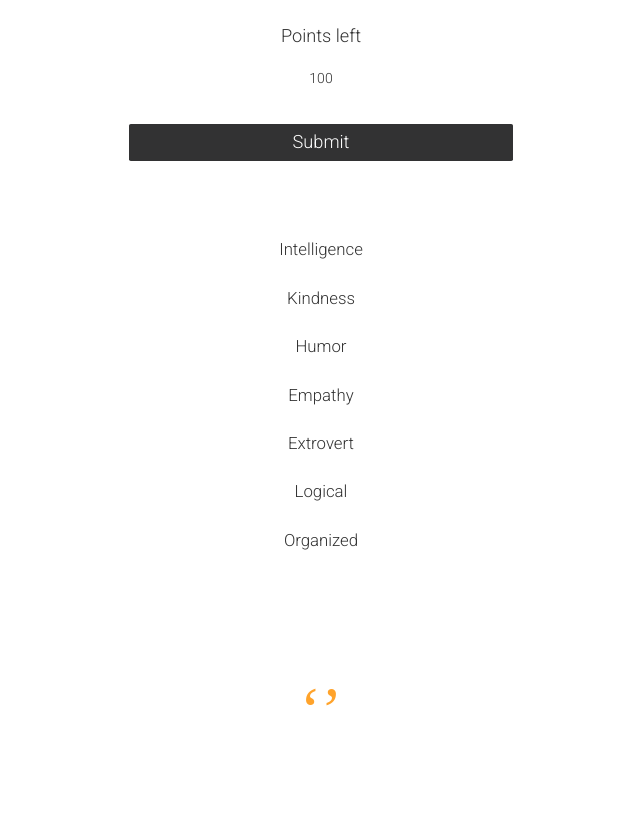
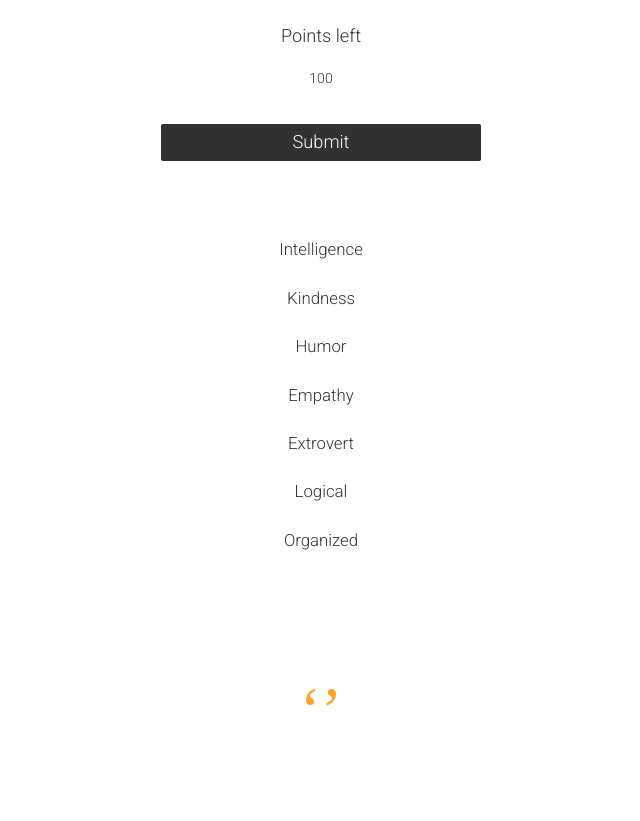
Before and after one commit to mikaelatorn/finalAssignment, a plain HTML site: page index.html in a window 1280 px wide. Shown: the part 1926-2747 px from the top of the page, without its empty margins (319-959 px from the left). Drawn offline with nearby package versions, Linux system fonts and the light colour scheme; a web font is replaced by a local one.

Commit message:
Update responsive.css

```diff
--- a/css/responsive.css
+++ b/css/responsive.css
@@ -29,5 +29,5 @@
 
     p { max-width: 50%; }
 
-    input[type="submit"] { width: 30%; }
+    input[type="submit"] { width: 25%; }
 }
```
